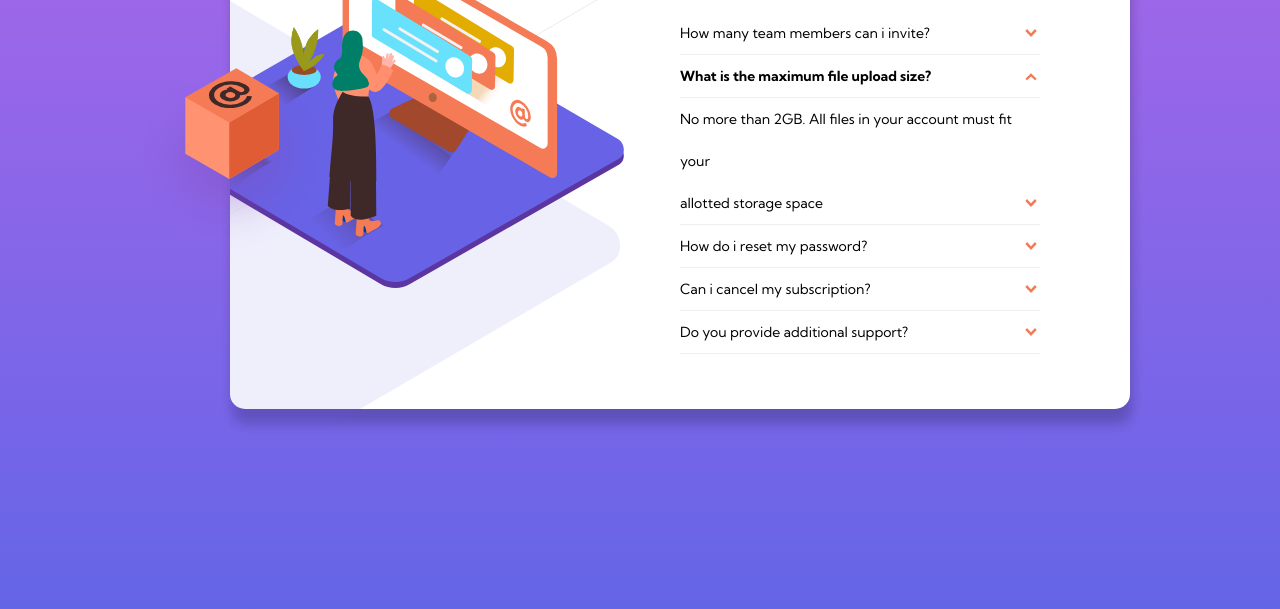
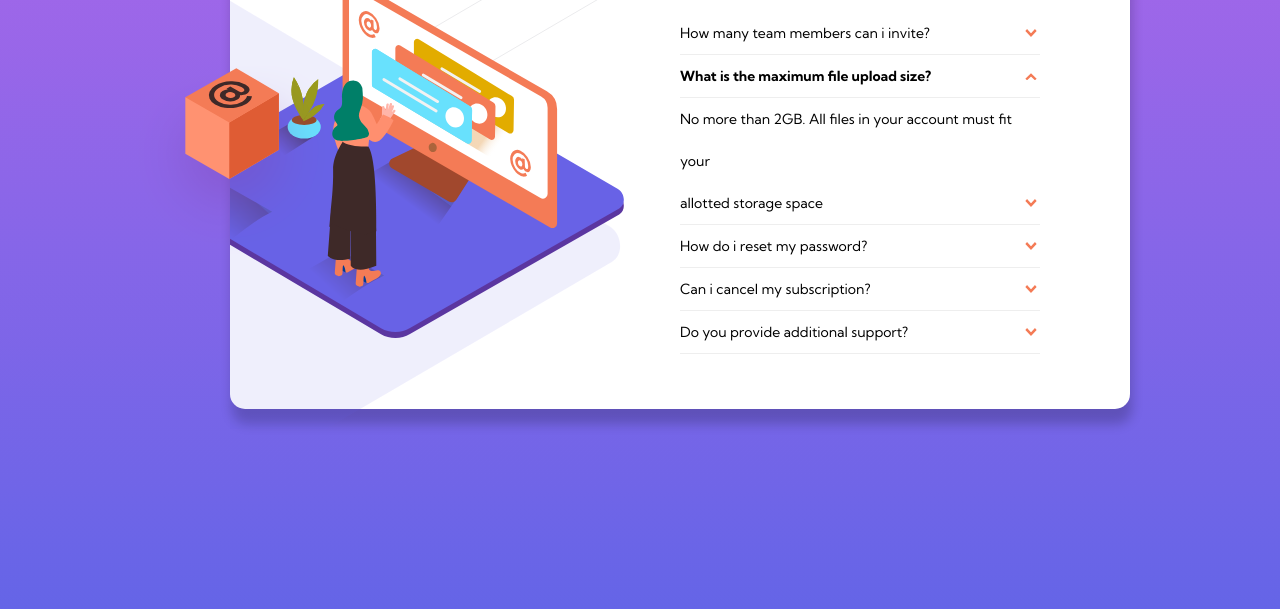
Before and after one commit to eminentpal/Eminent1, a plain HTML site: page index.html in a window 1280 px wide. Shown: the part 191-800 px from the top of the page. Drawn offline with Linux system fonts and the light colour scheme.

Commit message:
Update style.css

```diff
--- a/style.css
+++ b/style.css
@@ -114,7 +114,7 @@ h1 {
     background-color:;
     position: relative;
     overflow: hidden;
-    bottom: 550px;
+    bottom: 500px;
 }
 
 
```
